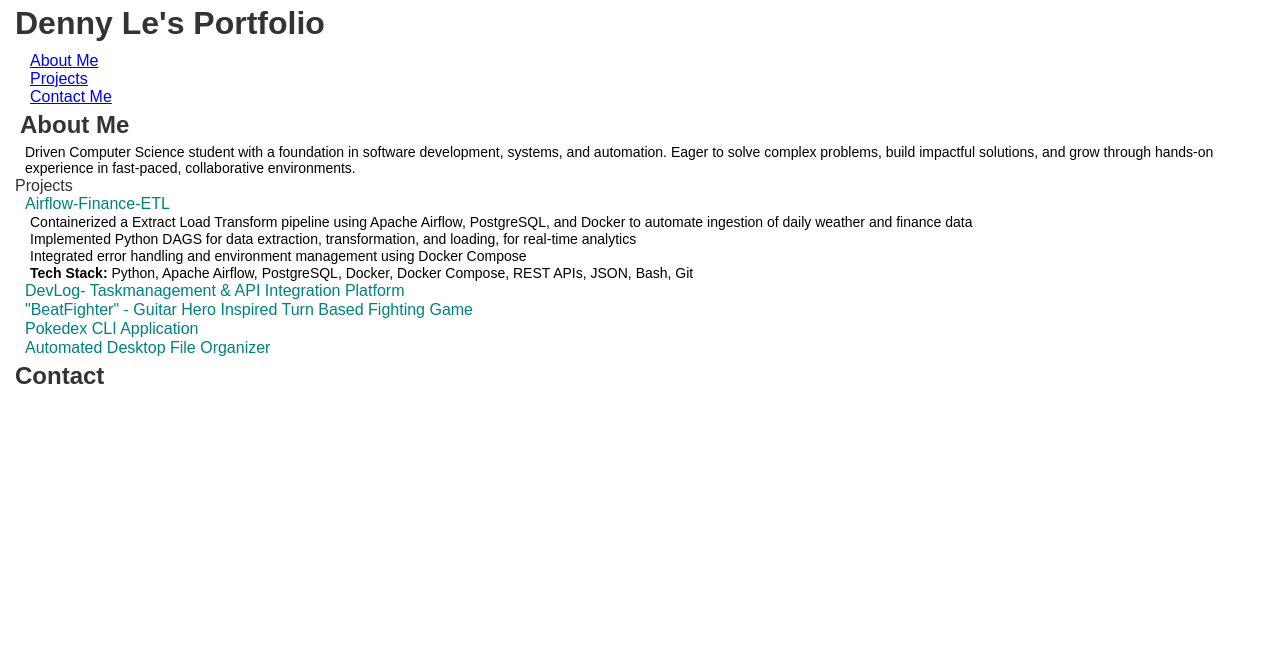
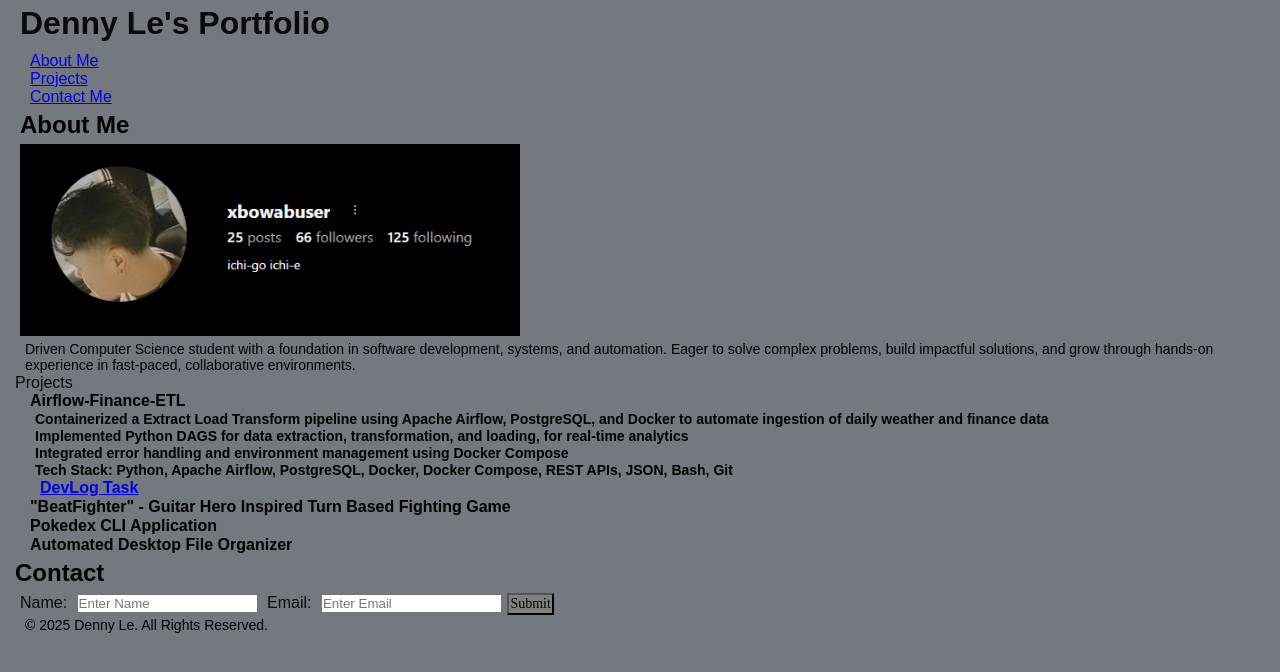
Before and after one commit to csusb-denny/ToDoList, a plain HTML site: page semantic_structure.html in a window 1280 px wide. Drawn offline with Linux system fonts and the light colour scheme.

Commit message:
finished the basics...

```diff
--- a/semantic_structure.html
+++ b/semantic_structure.html
@@ -8,8 +8,9 @@
 </head>
 
 <body>
+  <header>
   <h1>Denny Le's Portfolio</h1>
-
+  </header>
   <nav>
     <ul>
       <li><a href ="#about">About Me</a></li>
@@ -20,6 +21,7 @@
 
   <section id="about">
   <h2>About Me</h2>
+    <img src = "Screenshot 2025-10-26 232436.png" alt="instagram handle" width = 500px>
     <p>Driven Computer Science student with a foundation in software development, systems,
        and automation. Eager to solve complex problems, build impactful solutions, and grow
        through hands-on experience in fast-paced, collaborative environments.
@@ -27,6 +29,7 @@
   </section>
   <section id="projects"
   <h2>Projects</h2>
+    <h3>
     <ul>
       <li>Airflow-Finance-ETL</li>
         <p>Containerized a Extract Load Transform pipeline using Apache Airflow, PostgreSQL, and Docker to
@@ -35,12 +38,16 @@
         <p>Implemented Python DAGS for data extraction, transformation, and loading, for real-time analytics</p>
         <p>Integrated error handling and environment management using Docker Compose</p>
         <p><strong>Tech Stack:</strong> Python, Apache Airflow, PostgreSQL, Docker, Docker Compose, REST APIs, JSON, Bash, Git</p>
-      <li>DevLog- Taskmanagement & API Integration Platform</li>
-        <p></p>
-        <p></p>
-        <p></p>
-        <p></p>
-        <p></p>
+      <li>
+        <article>
+          <a href="https://github.com/csusb-denny/DevLog"><strong>DevLog Task</strong></a>
+            <p></p>
+            <p></p>
+            <p></p>
+            <p></p>
+            <p></p>
+        </article>
+      </li>
       <li>"BeatFighter" - Guitar Hero Inspired Turn Based Fighting Game</li>
         <p></p>
         <p></p>
@@ -60,7 +67,20 @@
         <p></p>
         <p></p>
     </ul>
+    </h3>
   </section>
   <h2>Contact</h2>
+  <form>
+    <label for="name">Name:</label>
+    <input type="text" id="name" placeholder="Enter Name" required>
+    <label for="email">Email:</label>
+    <input type="email" id="email" placeholder="Enter Email" required>
+    <button type="submit">Submit</button>
+  </form>
 </body>
+
+<footer>
+  <p>© 2025 Denny Le. All Rights Reserved.</p>
+</footer>
+
 </html>
--- a/style.css
+++ b/style.css
@@ -7,15 +7,16 @@
 }
 body {
   font-family: Arial, sans-serif;
-  color: #333;
+  color: #0a0a0a;
   margin-top: 5px;
+  background-color: rgb(115, 121, 126);
 }
 
 ul {
   list-style-type: none;
   padding-left: 0;
   font-size: 16px;
-  color: teal;
+  color: rgb(0, 0, 0);
 }
 
 p{
@@ -31,6 +32,10 @@ h1{
 h2{
   margin-bottom: 5px;
   margin-top: 5px;
+  color: black;
+}
+h3{
+  color: black;
 }
 strong{
   display: in-block;
@@ -41,3 +46,13 @@ strong{
 html {
   scroll-behavior: smooth;
 }
+
+button{
+  background: grey;
+  color: black;
+  padding: 1px;
+  font-family: 'Times New Roman', Times, serif;
+  display: inline-block;
+  font-size: 14px;
+  margin: 1px 1px;
+}
```
Also changed, not shown: Screenshot 2025-10-26 232436.png (added).
